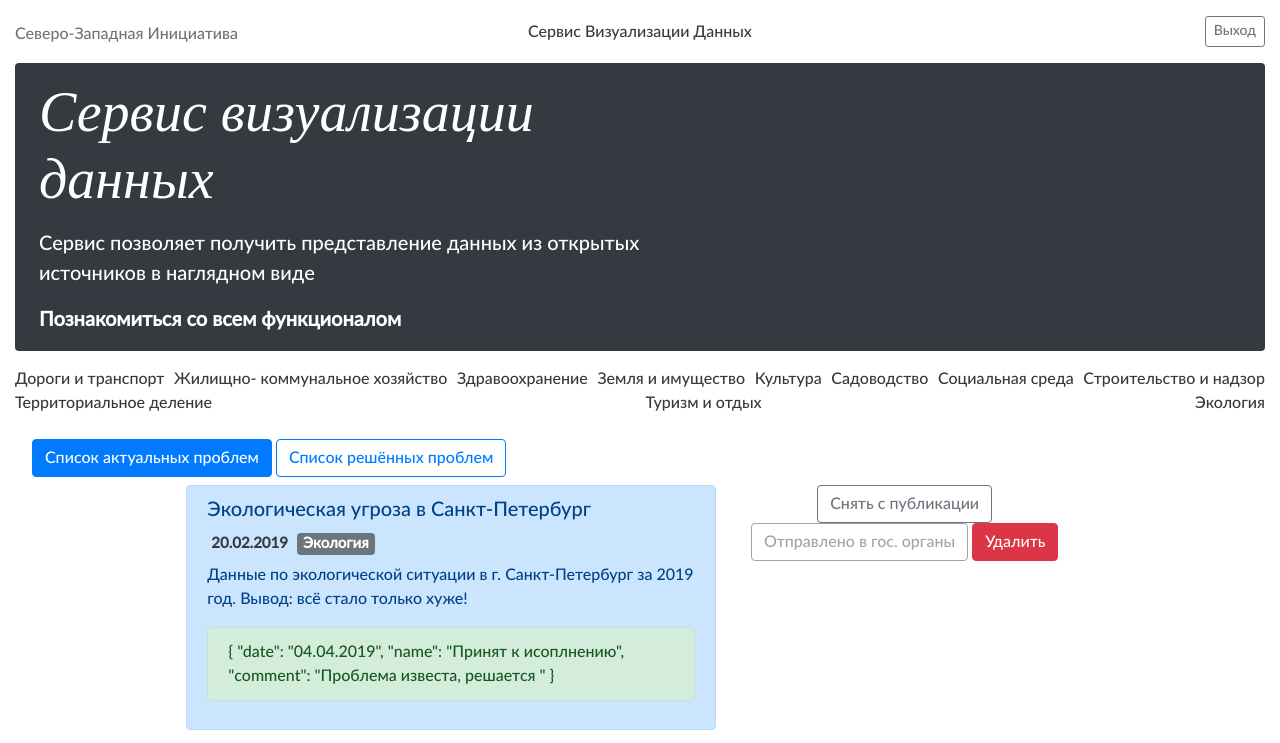
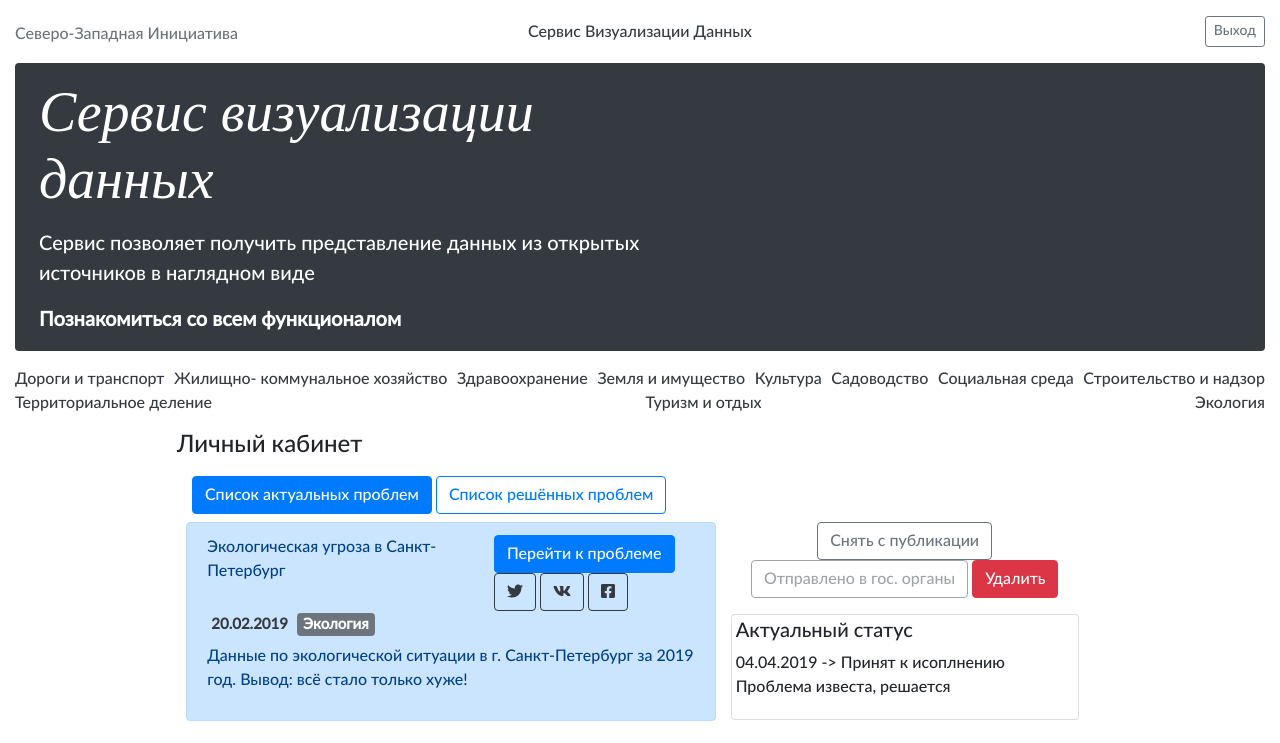
Before and after one commit to hostmepanda/nwis-front, a plain HTML site: page index.html in a window 1280 px wide. Shown: the top 743 px of the page. Drawn offline with Linux system fonts and the light colour scheme; a web font is replaced by a local one.

Commit message:
problem page

```diff
--- a/assets/css/custom.css
+++ b/assets/css/custom.css
@@ -15,3 +15,6 @@ body{
 .footer-cust{
     /* width:100%; */
 }
+.mh-179{
+    min-height: 179px;
+}
--- a/assets/js/nwisApp.js
+++ b/assets/js/nwisApp.js
@@ -187,13 +187,24 @@ let appChart = new Vue({
             mainScreen:true,
             authMode:false,
             userPageTab:"actual",
+            problemPage:false,
         },
         globalDataSets:{
             topProblems: testData_top10Problems,
             currentUserProblems: {},
+        },
+        problemScreen:{
+            id:0,
         }
     },
     methods: {
+        openProblem:function(id){
+            this.modes.problemPage = true;
+            this.modes.mainScreen = false;
+            this.modes.userPage = false;
+            this.problemScreen=id;
+
+        },
         switchTabUserPage:function(){
             if (this.modes.userPageTab=="actual"){
                 this.modes.userPageTab = "fixed";
@@ -206,13 +217,14 @@ let appChart = new Vue({
             this.modes.mainScreen = false;
             this.modes.authMode=true;
             this.getUserProblems();
+            this.modes.userPageTab = 'actual';
 
         },
         getUserProblems:function(){
             // axios().then.catch();
             // this.testData_currentUserProblems = testData_currentUserProblems;
 
-            this.globalDataSets.currentUserProblems = testData_top10Problems;
+            this.globalDataSets.currentUserProblems = testData_currentUserProblems;
         },
         unAuthUser:function(){
             this.modes.authMode=false;
@@ -226,6 +238,7 @@ let appChart = new Vue({
             this.modes.userPage = true;
             this.modes.mainScreen=false;
             this.getUserProblems();
+            this.modes.userPageTab = 'actual';
             $("#modalAuth").modal("hide");
         },
         returnDataObject:function(){
--- a/index.html
+++ b/index.html
@@ -61,8 +61,26 @@
                     </nav>
                 </div>
 
+                <div v-if="modes.problemPage" class="row justify-content-center mb-2">
+                    <div class="row justify-content-center">
+                        <div class="col-lg-9 col-12">
+                            Название
+                        </div>
+                        <div class="col-lg-9 col-12">
+                            Описание
+                        </div>
+                        <div class="col-lg-9 col-12">
+                            Набор датасэтов
+                        </div>
+                        <div class="col-lg-9 col-12">
+                            Набор датасэтов
+                        </div>
+                    </div>
+                </div>
                 <div v-if="modes.userPage" class="row justify-content-center mb-2">
-                    <div class="text-left col-12 pt-2 pb-2 pl-4 ml-3">
+                    <div>&nbsp;</div>
+                    <div class="h4 text-left col-9">Личный кабинет</div>
+                    <div class="text-left col-9 pt-2 pb-2 pl-4 ml-3" style="display:block;">
                         <div class="" @click="switchTabUserPage()"
                             :class="{'btn btn-primary':modes.userPageTab=='actual','btn btn-outline-primary':modes.userPageTab=='fixed'}">
                             Список актуальных проблем
@@ -73,21 +91,27 @@
                         </div>
                     </div>
 
-                    <div class="col-12 row justify-content-center" v-for="(curProblem, curPKey, curPInd) in globalDataSets.currentUserProblems">
-                        <div class="col-9 row">
+                    <div class="col-12 row justify-content-around" v-for="(curProblem, curPKey, curPInd) in globalDataSets.currentUserProblems">
+                        <div class="col-9 row mh-179">
                             <div class="alert alert-primary col-7">
-                              <div class="h5">{{curProblem.name}}</div>
+                              <div class="row">
+                                  <div class="col-7">{{curProblem.name}}</div>
+                                  <div class="col text-right row">
+                                      <div class="btn btn-primary mr-2" @click="openProblem(curProblem.id)"><a class="">Перейти к проблеме</a> </div>
+                                    <div class="btn btn-outline-dark mr-1"><span><i class="fab fa-twitter"></i></span></div>
+                                    <div class="btn btn-outline-dark mr-1 "><span> <i class="fab fa-vk"></i></span></div>
+                                    <div class="btn btn-outline-dark"><span> <i class="fab fa-facebook-square"></i></span></div>
+
+                                  </div>
+                              </div>
                               <div class="h5">
                                 <span class="badge p-1 text-dark">{{curProblem.date}}</span>
                                 <span class="badge badge-secondary" v-for="(category, catKey, catIndex) in curProblem.category">{{category.name}}</span>
                               </div>
                               <p class="">{{curProblem.description}}</p>
-                              <div class="alert alert-success">
-                                {{curProblem.history[curProblem.history.length-1]}}
 
-                                </div>
                             </div>
-                            <div class="col-5 text-center">
+                            <div class="col-5 pb-2 text-center">
                                 <template v-if="curProblem.isPublished">
                                     <div class="btn btn-outline-secondary" >Снять с публикации
                                     </div>
@@ -109,6 +133,13 @@
 
                                 </template>
                                 <div class="btn btn-danger">Удалить</div>
+                                <br>
+                                <div class="card card-body p-1 mt-3 text-left">
+
+                                        <div class="h5">Актуальный статус</div>
+                                                                {{curProblem.history[curProblem.history.length-1].date}} -> {{curProblem.history[curProblem.history.length-1].name}}
+                                                                <p>{{curProblem.history[curProblem.history.length-1].comment}}</p>
+                                                            </div>
                             </div>
                         </div>
 
@@ -207,7 +238,7 @@
 
                                 <div class="mb-1 text-muted">{{problem.date}}</div>
                                 <p class="card-text mb-auto">{{ cutOutput(problem.description,120)}}</p>
-                                <a href="#" class="stretched-link">Перейти к проблеме</a>
+                                <a href="#" class="stretched-link" @click="openProblem(problem.id)">Перейти к проблеме</a>
                             </div>
                             <div class="col-auto bg-dark">
                                 <svg class="bd-placeholder-img" width="200" height="100%" xmlns="http://www.w3.org/2000/svg"
```
